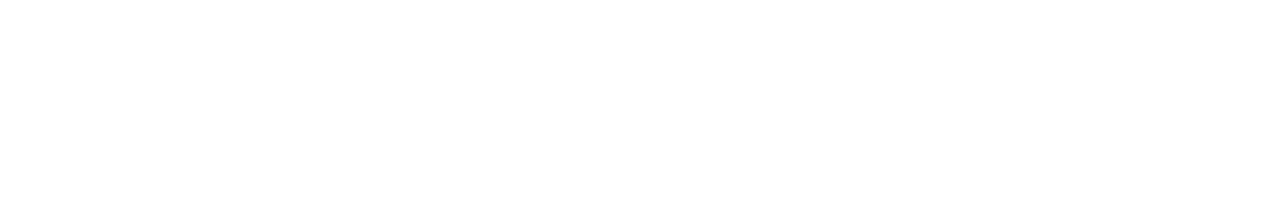
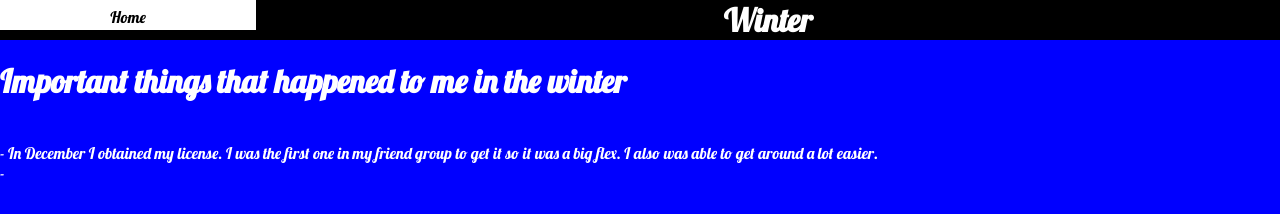
Before and after one commit to Kierannorr/year-in-review, a plain HTML site: page winter.html in a window 1280 px wide. Drawn offline with Linux system fonts and the light colour scheme.

Commit message:
Update winter.html

```diff
--- a/winter.html
+++ b/winter.html
@@ -1 +1,20 @@
 <link href="style.css" rel="stylesheet" type="text/css">
+<html>
+<link href="style.css" rel="stylesheet" type="text/css">
+<style>
+Body {Background-color:blue}
+Header {Background-color:Black}
+Header h1{margin:0;}
+html, body {margin: 0;padding: 0;}
+  </style>
+<font color="white">
+ <div style="height:30px;background-color:white;">
+    <a href="index.html" style="float:left;height:23px;padding:0px;padding-top:7px;" class="backButton">Home</a>
+  <font color="white">
+<header><center><h1>Winter</h1></center></header>
+<h1>
+  Important things that happened to me in the winter</h1>
+  <br>
+  - In December I obtained my license. I was the first one in my friend group to get it so it was a big flex. I also was able to get around a lot easier.
+  <br>
+  -
```
